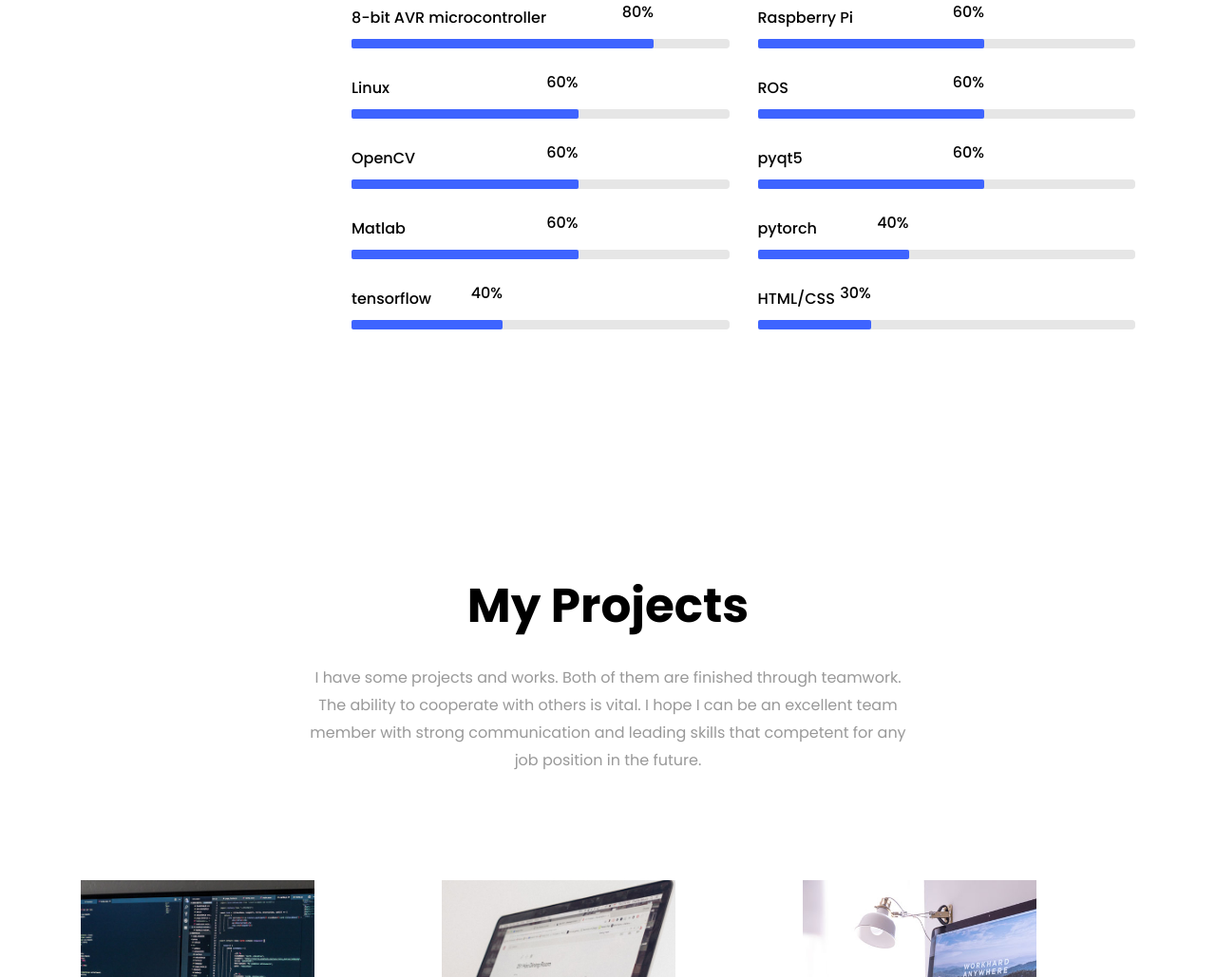
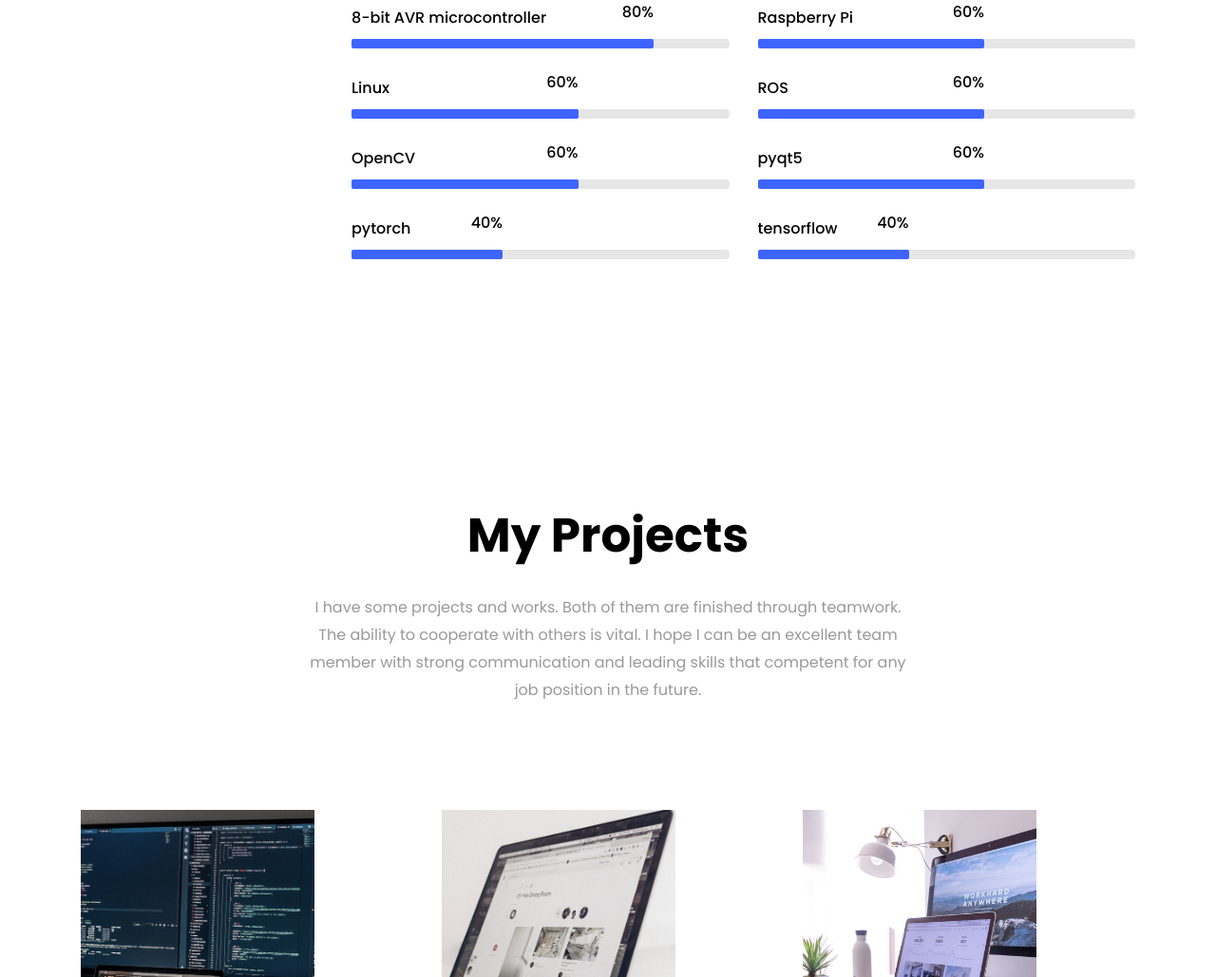
Before and after one commit to Yelloooowww/Yelloooowww.github.io, a plain HTML site: page index.html in a window 1280 px wide. Shown: the part 2655-3684 px from the top of the page at 95% size. Drawn offline with Linux system fonts and the light colour scheme; files whose address does not match are found by name.

Commit message:
modified

```diff
--- a/index.html
+++ b/index.html
@@ -431,17 +431,6 @@
 										</div>
 									</div>
 								</div>
-								<div class="col-md-6 animate-box">
-									<div class="progress-wrap ftco-animate">
-										<h3>Matlab</h3>
-										<div class="progress">
-										 	<div class="progress-bar color-6" role="progressbar" aria-valuenow="60"
-										  	aria-valuemin="0" aria-valuemax="100" style="width:60%">
-										    <span>60%</span>
-										  	</div>
-										</div>
-									</div>
-								</div>
                 <div class="col-md-6 animate-box">
 									<div class="progress-wrap ftco-animate">
 										<h3>pytorch</h3>
@@ -460,17 +449,6 @@
 										 	<div class="progress-bar color-6" role="progressbar" aria-valuenow="40"
 										  	aria-valuemin="0" aria-valuemax="100" style="width:40%">
 										    <span>40%</span>
-										  	</div>
-										</div>
-									</div>
-								</div>
-                <div class="col-md-6 animate-box">
-									<div class="progress-wrap ftco-animate">
-										<h3>HTML/CSS</h3>
-										<div class="progress">
-										 	<div class="progress-bar color-6" role="progressbar" aria-valuenow="30"
-										  	aria-valuemin="0" aria-valuemax="100" style="width:30%">
-										    <span>30%</span>
 										  	</div>
 										</div>
 									</div>
```
